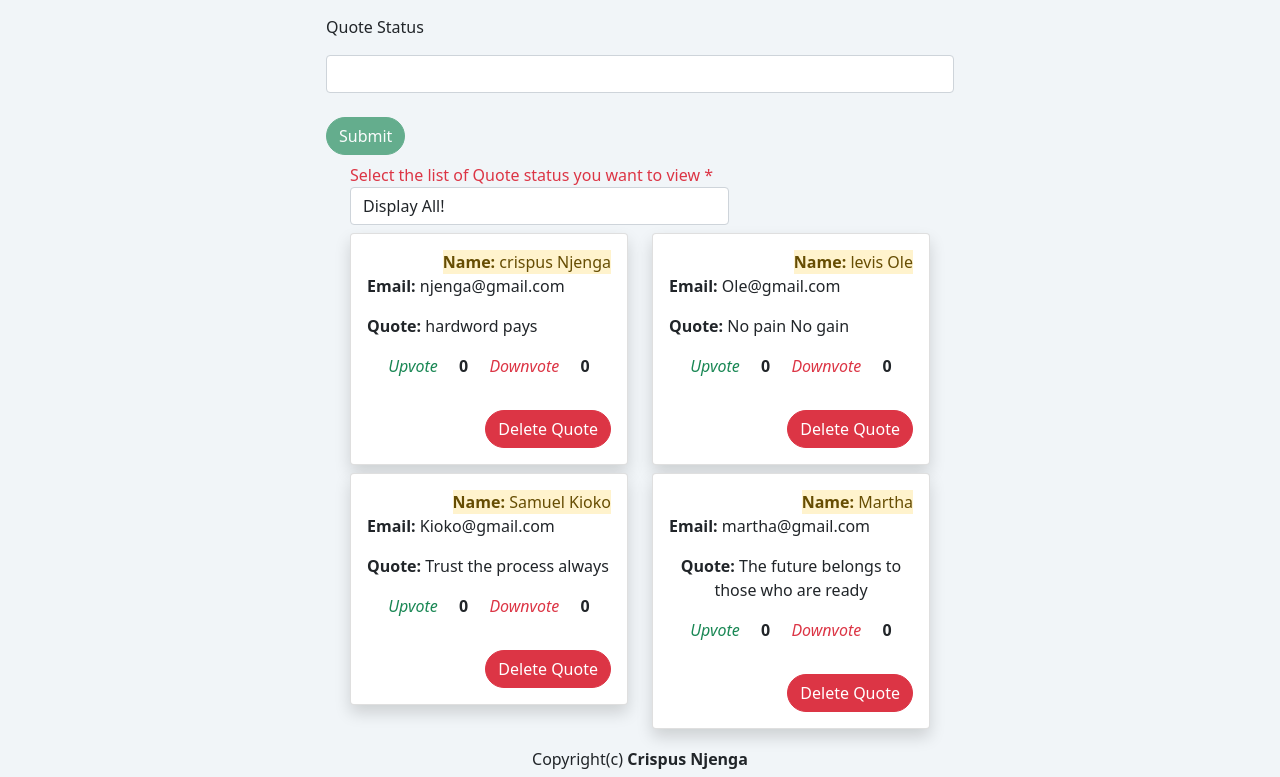
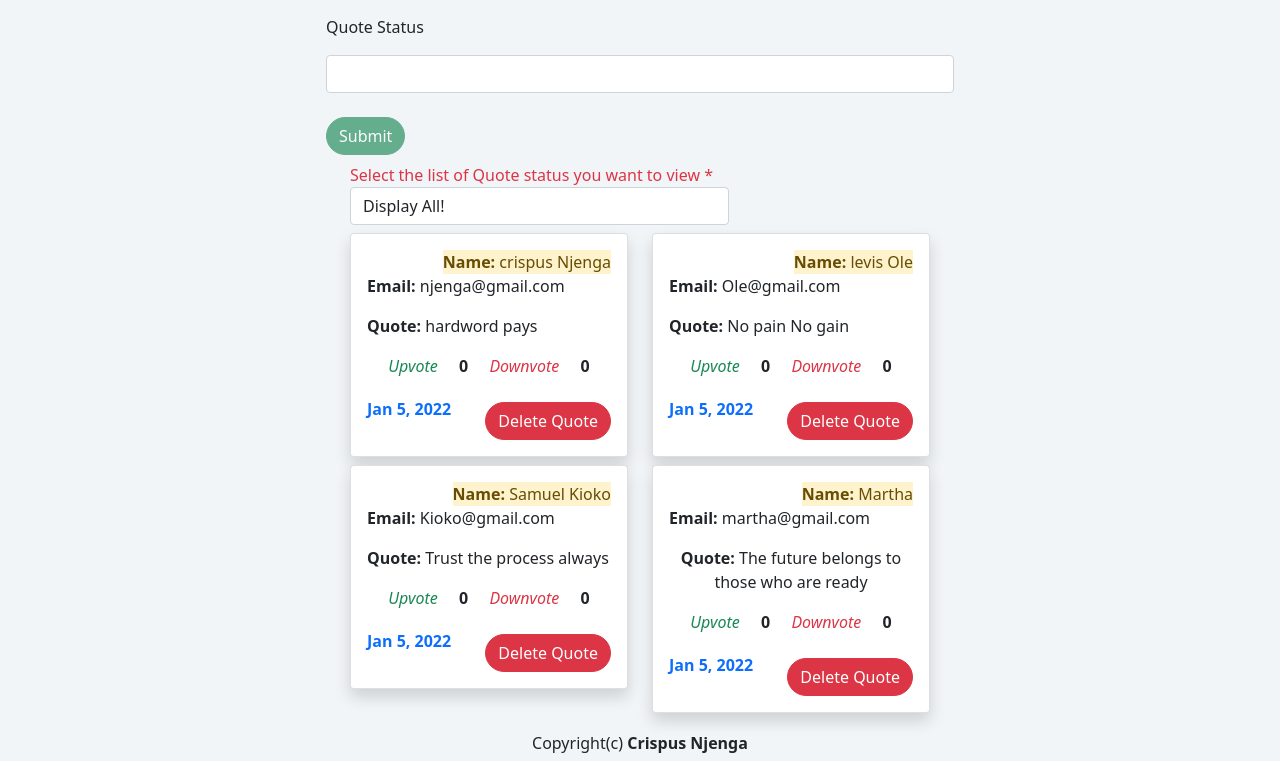
Before and after one commit to crispus-nj/Quote-generator-application, an Angular app: page /qoute in a window 1280 px wide. Shown: the part 790-1567 px from the top of the page. Built offline with nearby package versions, Linux system fonts and the light colour scheme.

Commit message:
adde date to the quote class and outputted the result to the dom. Used the date pipe to transform date to more human readable

```diff
--- a/src/app/form-component/form-component.component.css
+++ b/src/app/form-component/form-component.component.css
@@ -36,11 +36,15 @@ li {
 }
 button {
   border-radius: 20px;
-  /* display: flex;
-  justify-content: flex-end;
-  align-items: flex-end; */
 }
-
+.buttons {
+  display: flex;
+  justify-content: space-between;
+  align-items: center;
+}
+.text-bold {
+  font-weight: bold;
+}
 ::placeholder {
   color: indianred;
   letter-spacing: 0.1rem;
--- a/src/app/form-component/form-component.component.html
+++ b/src/app/form-component/form-component.component.html
@@ -53,8 +53,10 @@
               <i (click)="onAddUpvote(i)" class="text-success">Upvote </i><strong>{{ quo.upvote}}</strong>
               <i (click)="onAddDownvote(i)" class="text-danger">Downvote</i><strong> {{quo.downvote}}</strong>
             </div>
-            <br />
-            <button class="btn btn-danger mt-2" (click)="onDeleteQuote(i)">Delete Quote</button>
+            <div class="buttons mt-3">
+              <p class="text-primary text-bold">{{quo.currentDate | date}}</p>
+              <button class="btn btn-danger mt-2" (click)="onDeleteQuote(i)">Delete Quote</button>
+            </div>
           </div>
         </div>
       </div>
--- a/src/app/form-component/form-component.component.ts
+++ b/src/app/form-component/form-component.component.ts
@@ -9,10 +9,10 @@ import { Quote } from '../quote';
 export class FormComponentComponent implements OnInit {
 
   allQuote: Quote[]= [
-    new Quote(1, "crispus Njenga", "njenga@gmail.com", "hardword pays", 0, 0),
-    new Quote(1, "levis Ole", "Ole@gmail.com", "No pain No gain", 0, 0),
-    new Quote(1, "Samuel Kioko", "Kioko@gmail.com", "Trust the process always", 0, 0),
-    new Quote(1, "Martha", "martha@gmail.com", "The future belongs to those who are ready", 0, 0 )
+    new Quote(1, "crispus Njenga", "njenga@gmail.com", "hardword pays", 0, 0, new Date()),
+    new Quote(1, "levis Ole", "Ole@gmail.com", "No pain No gain", 0, 0, new Date()),
+    new Quote(1, "Samuel Kioko", "Kioko@gmail.com", "Trust the process always", 0, 0, new Date()),
+    new Quote(1, "Martha", "martha@gmail.com", "The future belongs to those who are ready", 0, 0, new Date() )
 
   ]
 
@@ -22,6 +22,7 @@ export class FormComponentComponent implements OnInit {
   upvote = 0
   downvote = 0
   id = 0
+  date = new Date()
   constructor(private frmService: FormService) { }
 
   ngOnInit(): void {
@@ -39,7 +40,8 @@ export class FormComponentComponent implements OnInit {
       quote: this.message,
       status: status.value,
       upvote: this.upvote,
-      downvote: this.downvote
+      downvote: this.downvote,
+      currentDate: this.date
       // status: status.value
     }
     this.allQuote.push(newUser)
--- a/src/app/quote.ts
+++ b/src/app/quote.ts
@@ -1,8 +1,10 @@
 export class Quote {
-    constructor(public id: number,
+    constructor(
+        public id: number,
         public name: string,
         public email: string,
         public quote: string,
         public upvote: number,
-        public downvote: number) { }
+        public downvote: number,
+        public currentDate: Date) { }
 }
```
